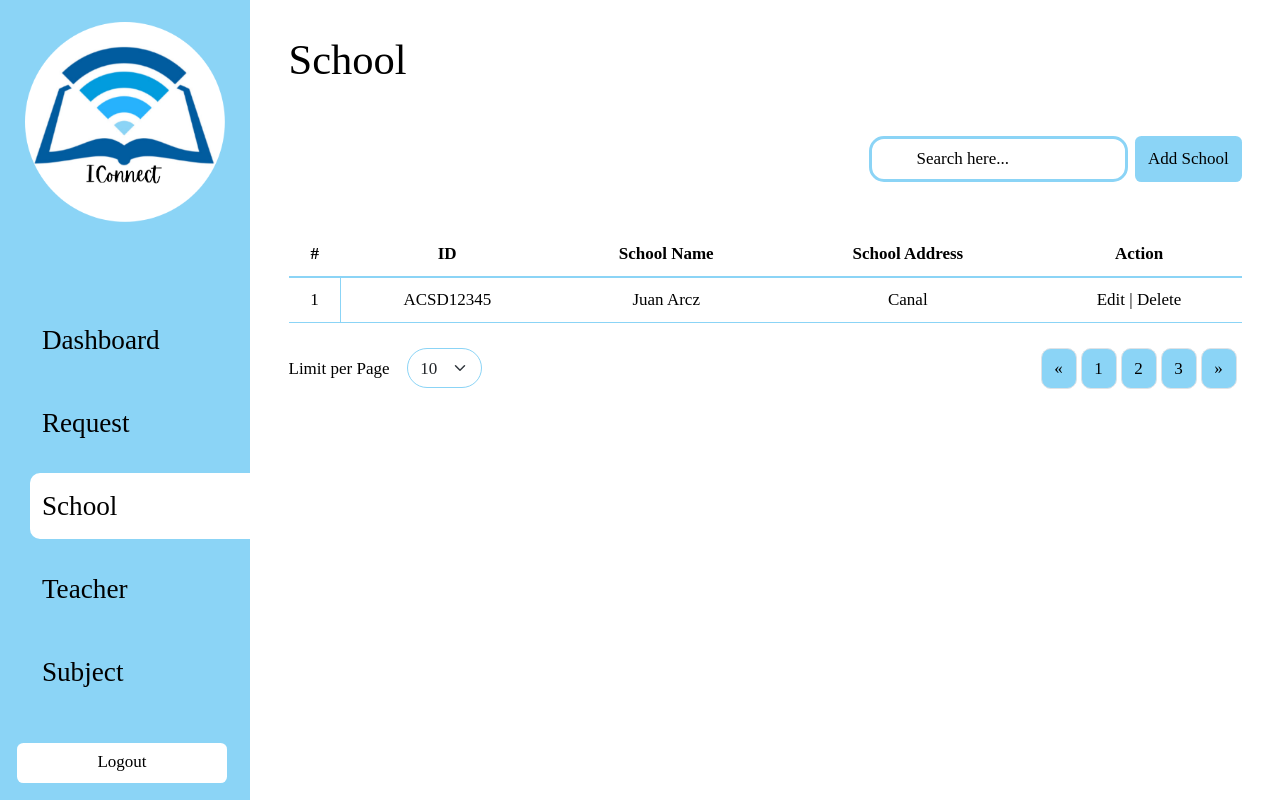
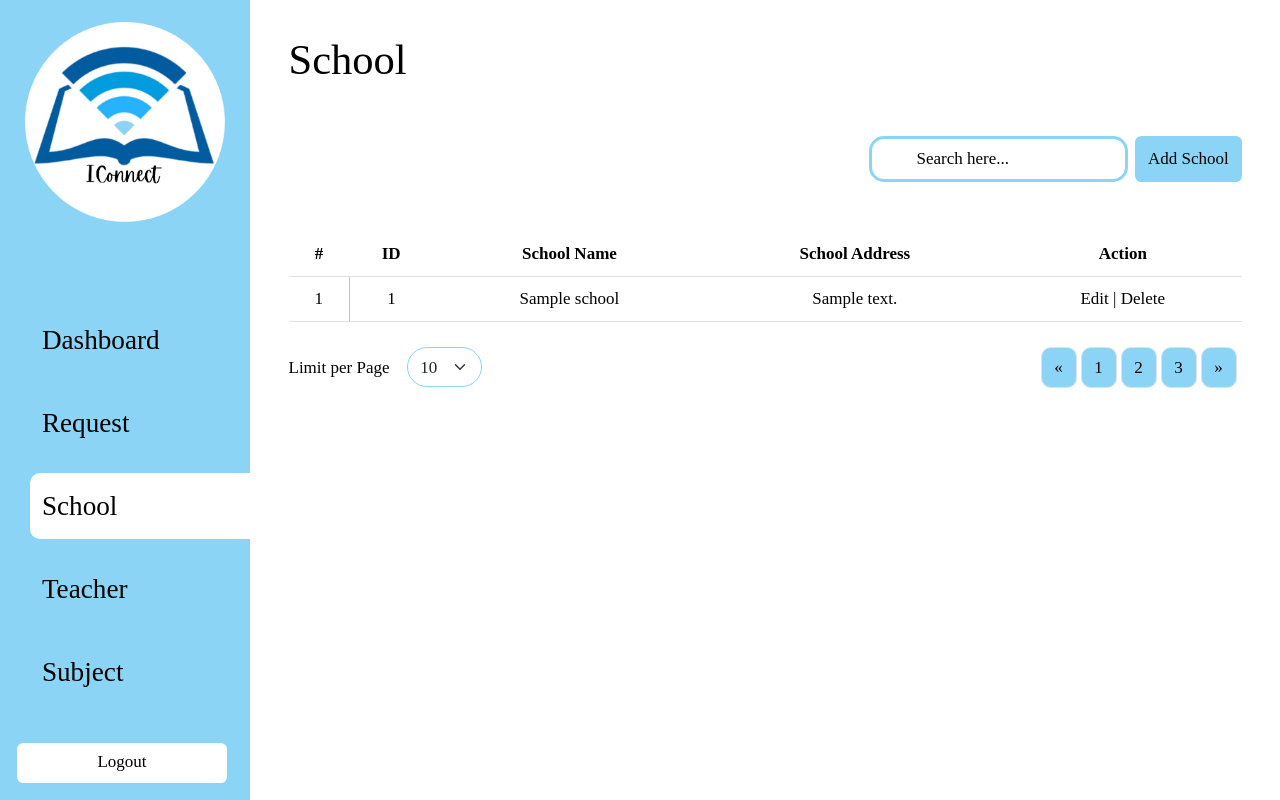
Before and after one commit to gajn01/iconnect-online-repository, a PHP site: page /admin/pages/school.html in a window 1280 px wide. Run offline with PHP 8.4, Linux system fonts and the light colour scheme; tables that the repository leaves empty or names only in its code hold one stand-in row (values such as "Sample post").

Commit message:
school crud done

```diff
--- a/admin/index.php
+++ b/admin/index.php
@@ -35,7 +35,7 @@
                             <input  type="password" id="password" name="password" placeholder="Enter Password">
                         </div>
                         <!-- <a data-bs-toggle="modal" data-bs-target="#forgotPasswordModal" >Forgot Password?</a> -->
-                        <button type="button" name="submit" id="submit" class="btn btn-login" >Login</button>
+                        <button type="button" name="submit" id="submit" onClick="onLogin()" class="btn btn-login" >Login</button>
 
                       </form>
                     </div>
--- a/admin/pages/school.html
+++ b/admin/pages/school.html
@@ -6,7 +6,16 @@
     <meta name="viewport" content="width=device-width, initial-scale=1.0">
     <link rel="stylesheet" href="../../css/admin.css">
     <link href="https://cdn.jsdelivr.net/npm/bootstrap@5.2.3/dist/css/bootstrap.min.css" rel="stylesheet" integrity="sha384-rbsA2VBKQhggwzxH7pPCaAqO46MgnOM80zW1RWuH61DGLwZJEdK2Kadq2F9CUG65" crossorigin="anonymous">
+    <script src="https://code.jquery.com/jquery-3.6.2.min.js" integrity="sha256-2krYZKh//PcchRtd+H+VyyQoZ/e3EcrkxhM8ycwASPA=" crossorigin="anonymous"></script>
     <title>Admin</title>
+    <script>
+      window.onload = function () {
+          onViewSchool();
+     /*      let school_list = sessionStorage.getItem("school_list");
+          var jsonData = JSON.parse(school_list);
+         */
+          }
+  </script>
 </head>
 <body>
     <div class="wrapper">
@@ -56,7 +65,7 @@
                 <div class="header-button mt-5">
                   <input class="searchbar" type="text" name="searchbar" id="searchbar" placeholder="Search here...">
                   <!-- <button type="button" class="btn btn-primary btn-add">Filter</button> -->
-                <button type="button" class="btn btn-primary btn-add" data-bs-toggle="modal" data-bs-target="#schooModal">Add School</button>
+                <button type="button" class="btn btn-primary btn-add" data-bs-toggle="modal" data-bs-target="#schooModal" onClick="onAddSchoolModal()">Add School</button>
                   </div>
               </section>
             <!-- Table data -->
@@ -73,15 +82,15 @@
                             <th>Action</th>
                         </thead>
                         <tbody class="table-group-divider">
-                          <tr>
+                          <!-- <tr>
                             <td>1</td>
                             <td >ACSD12345</td>
                             <td>Juan Arcz</td>
                             <td>Canal</td>
                             <td>
-                              <span  data-bs-toggle="modal" data-bs-target="#schooModal" class="action-button">Edit</span> | <span class="action-button">Delete</span>
+                              <span  data-bs-toggle="modal" data-bs-target="#schooModal" class="action-button" onClick="onEditSchool(2)" >Edit</span> | <span class="action-button">Delete</span>
                             </td>
-                          </tr>
+                          </tr> -->
                         </tbody>
                       </table>
                     </div>
@@ -124,24 +133,24 @@
                       <button type="button" class="btn-close" data-bs-dismiss="modal" aria-label="Close"></button>
                     </div>
                     <div class="modal-body">
-                      <form action="" method="post">
+                      <form id="school_form">
                         <div class="row">
                             <div class="col-md-12 col-sm-12">
-                              <label for="schoo_name" class="col-sm-12 col-md-12 col-form-label">School Name</label>
-                              <input class="form-control mb-3"   type="text"  id="schoo_name" name="schoo_name" >
+                              <label for="school_name" class="col-sm-12 col-md-12 col-form-label">School Name  <span class="require"> * </span></label>
+                              <input class="form-control mb-3"   type="text"  id="school_name" name="school_name" >
                             </div>
                         </div>
                         <div class="row">
                             <div class="col-md-12 col-sm-12">
-                                <label for="schoo_addresss" class="col-sm-12 col-md-12 col-form-label">School Address</label>
-                                <textarea class="form-control mb-3"   id="schoo_addresss" name="schoo_addresss" ></textarea>
+                                <label for="school_address" class="col-sm-12 col-md-12 col-form-label">School Address  <span class="require"> * </span> </label>
+                                <textarea class="form-control mb-3" id="school_address" name="school_address" ></textarea>
                             </div>
                         </div>
                       </form>
                     </div>
                     <div class="modal-footer">
-                      <button type="button" class="btn btn-danger">Cancel</button>
-                      <button type="button" class="btn btn-primary">Submit</button>
+                      <button type="button" class="btn btn-danger" data-bs-dismiss="modal" aria-label="Close" >Cancel</button>
+                      <button type="button" class="btn btn-primary" id="school_submit_btn" name="school_submit_btn" onClick="onAddSchool()" >Submit</button>
                     </div>
                   </div>
                 </div>
@@ -149,6 +158,7 @@
           </div>
         </div>
     </div>
+    <script src="../../js/validation.js"></script>
     <script src="https://cdn.jsdelivr.net/npm/bootstrap@5.2.3/dist/js/bootstrap.bundle.min.js" integrity="sha384-kenU1KFdBIe4zVF0s0G1M5b4hcpxyD9F7jL+jjXkk+Q2h455rYXK/7HAuoJl+0I4" crossorigin="anonymous"></script>
 </body>
 </html>
--- a/css/admin.css
+++ b/css/admin.css
@@ -294,6 +294,9 @@ table tbody{
     border-top: 2px solid #315CB0 !important;
     background: #ffffff !important;
 }
+.require{
+    color: red;
+}
 
 /* ---------------------------------------------------
     MEDIAQUERIES
--- a/js/validation.js
+++ b/js/validation.js
@@ -1,5 +1,9 @@
-    /* onLogin function */
-    $('#submit').click(function(){
+    const schoolModalButton = document.getElementById("school_submit_btn");
+    const school_name_input = document.getElementById("school_name");
+    const school_address_input = document.getElementById("school_address");
+
+   /* onLogin function */
+   function onLogin() {
         var username = $('#username').val();
         var password = $('#password').val();
 
@@ -19,14 +23,92 @@
                     }else{
                         alert(jsonData.error_msg);
                     }
+                },
+                error: function() {
+                    alert('System error: Ajax not working properly');
+                }
+            });
+        }
+   }
+    function onViewSchool() {
+        $.ajax({
+            url:"../../php/onviewschool.php",
+            method:"GET",
+            data: "",
+            success: function(response) {
+                var jsonData = JSON.parse(response);
+                console.log(jsonData.data);
+                if (jsonData.success){
+                    sessionStorage.setItem("school_list",response);
+                    var table = document.querySelector("table");
+                    var template;
+                    var ctr=0;
+                    jsonData.data.forEach(element => {
+                          ctr = ctr + 1;
+                          template =
+                        `<tr>
+                            <td>${ctr}</td>
+                            <td>${element.id}</td>
+                            <td>${element.school_name}</td>
+                            <td>${element.school_address}</td>
+                            <td>
+                                <span  data-bs-toggle="modal" data-bs-target="#schooModal" class="action-button" onClick="onEditSchool(${element.id})" >Edit</span> | <span class="action-button">Delete</span>
+                            </td>
+                        </tr>`;
+                        table.innerHTML += template;
+                    });
+
+                }else{
+                    alert(jsonData.error_msg);
+                }
+            },
+            error: function() {
+                alert('System error: Ajax not working properly');
+            }
+        });
+
+    }
+
+    function onAddSchoolModal() {
+        schoolModalButton.innerText  = "Submit";
+        school_name_input.value = "";
+        school_address_input.innerText = "";
+    }
+    function onAddSchool() {
+        var school_name = $('#school_name').val();
+        var school_address = $('#school_address').val();
+
+        if(school_name == '' || school_address == ''){
+            alert('All Fields are required!');
+        }else{
+            $.ajax({
+                url:"../../php/onaddschool.php",
+                method:"POST",
+                data: $('#school_form').serialize(),
+                success: function(response) {
+                    var jsonData = JSON.parse(response);
+                    if (jsonData.success){
+                        alert(jsonData.success_msg);
+                        location.href = '../pages/school.html';
+                        onViewSchool();
+                    }else{
+                        alert(jsonData.error_msg);
+                    }
                   },
                   error: function() {
                     alert('System error: Ajax not working properly');
                   }
             });
         }
-    });
-    /* onLogin function */
-
-
-    /* onAdd function */
+    }
+    function onEditSchool(id) {
+        let school_list = sessionStorage.getItem("school_list");
+        var jsonData = JSON.parse(school_list);
+        schoolModalButton.innerText  = "Update";
+        jsonData.data.forEach(element => {
+            if(element.id == id){
+                school_name_input.value = element.school_name;
+                school_address_input.innerText = element.school_address;
+            }
+        });
+    }
--- /dev/null
+++ b/php/onviewschool.php
@@ -0,0 +1,18 @@
+<?php
+    session_start();
+    include("connection.php");
+
+    $sql=("SELECT * FROM tbl_school");
+    $result = mysqli_query($db, $sql);
+    $fetch = mysqli_fetch_all ($result, MYSQLI_ASSOC);
+    $form_data = array();
+
+    if($fetch){
+        $form_data['success'] = true;
+        $form_data['data'] = $fetch;
+    }else{
+        $form_data['success'] = false;
+        $form_data['error_msg'] = "error list";
+    }
+    echo json_encode($form_data);
+?>
```
Also changed, not shown: php/onaddschool.php (added, +26 -0 lines), php/onupdateschool.php (added, +26 -0 lines).
